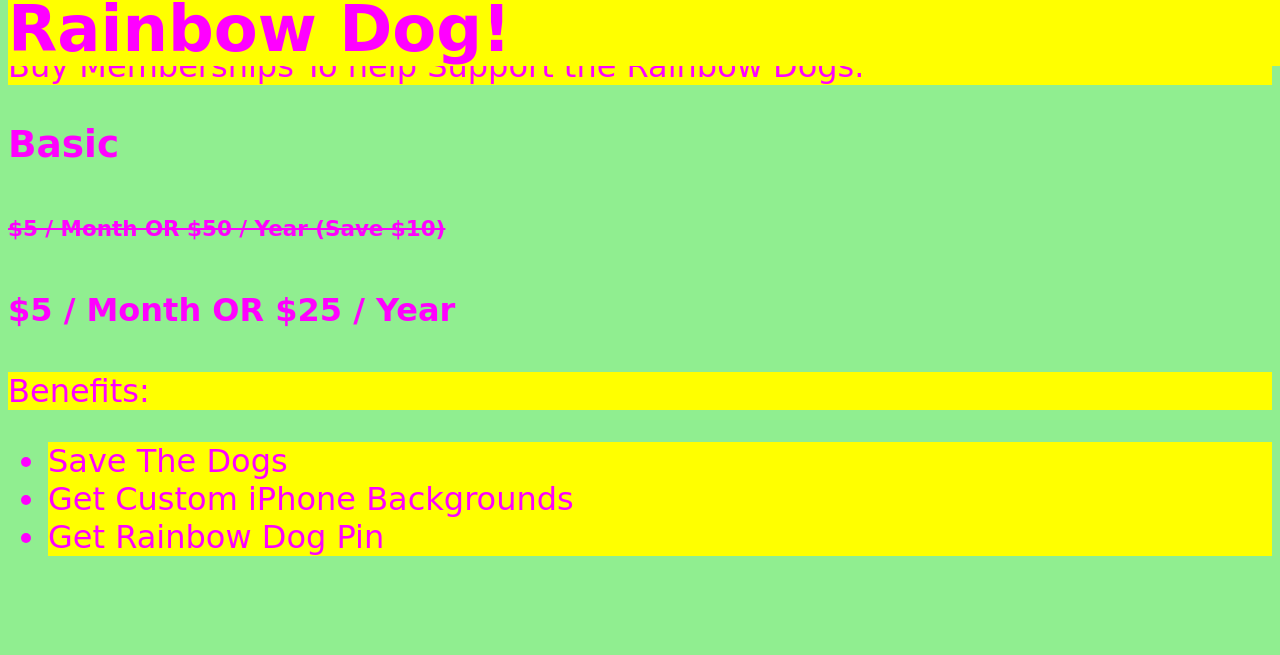
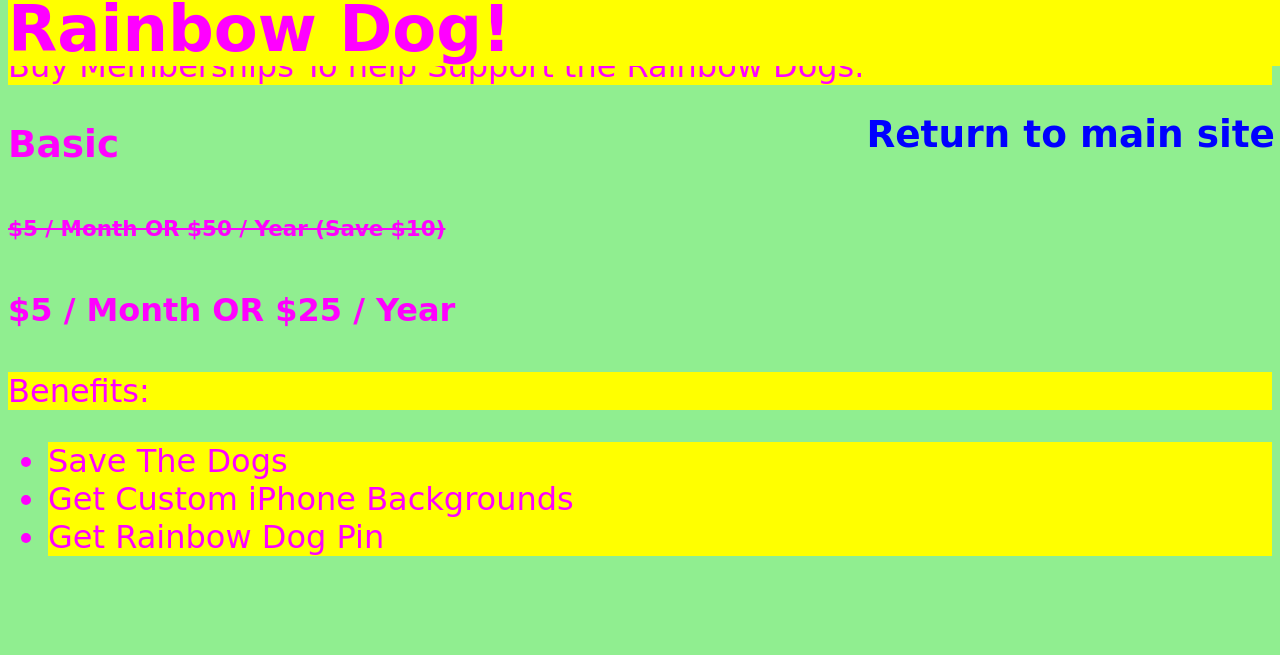
Before and after one commit to CAProductions/school, a plain HTML site: page a_poop_website_shop.html in a window 1280 px wide. Shown: the part 145-800 px from the top of the page. Drawn offline with nearby package versions, Linux system fonts and the light colour scheme; a web font is replaced by a local one.

Commit message:
added back to homepage link

```diff
--- a/a_poop_website_shop.html
+++ b/a_poop_website_shop.html
@@ -28,6 +28,11 @@ text-align:center;
 #logo{
 position:fixed;
 top:20px;
+right:5px;
+}
+#return{
+position:fixed;
+top:220px;
 right:5px;
 }
 #logo_text{
@@ -69,7 +74,7 @@ font-size:.7em;
 <script src="https://ajax.googleapis.com/ajax/libs/jquery/3.5.1/jquery.min.js"></script>
 </head>
 <body>
-
+  <a href="https://caproductions.github.io/school/a_poop_website.html"><h3 id="return">Return to main site</h3></a>
 <h1 id="logo_text">
 Help Support The Endangered Rainbow Dog!
 </h1>
```
